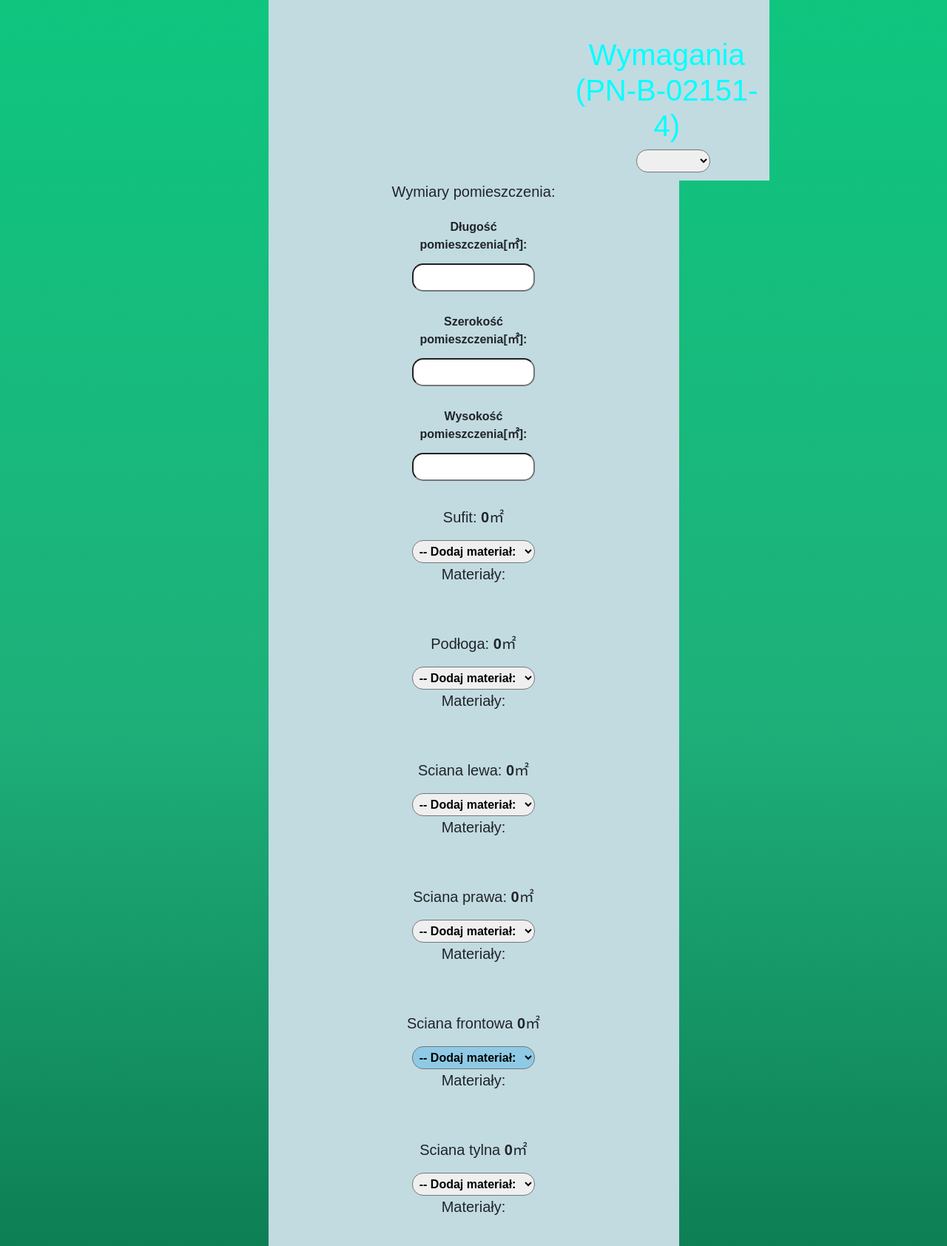
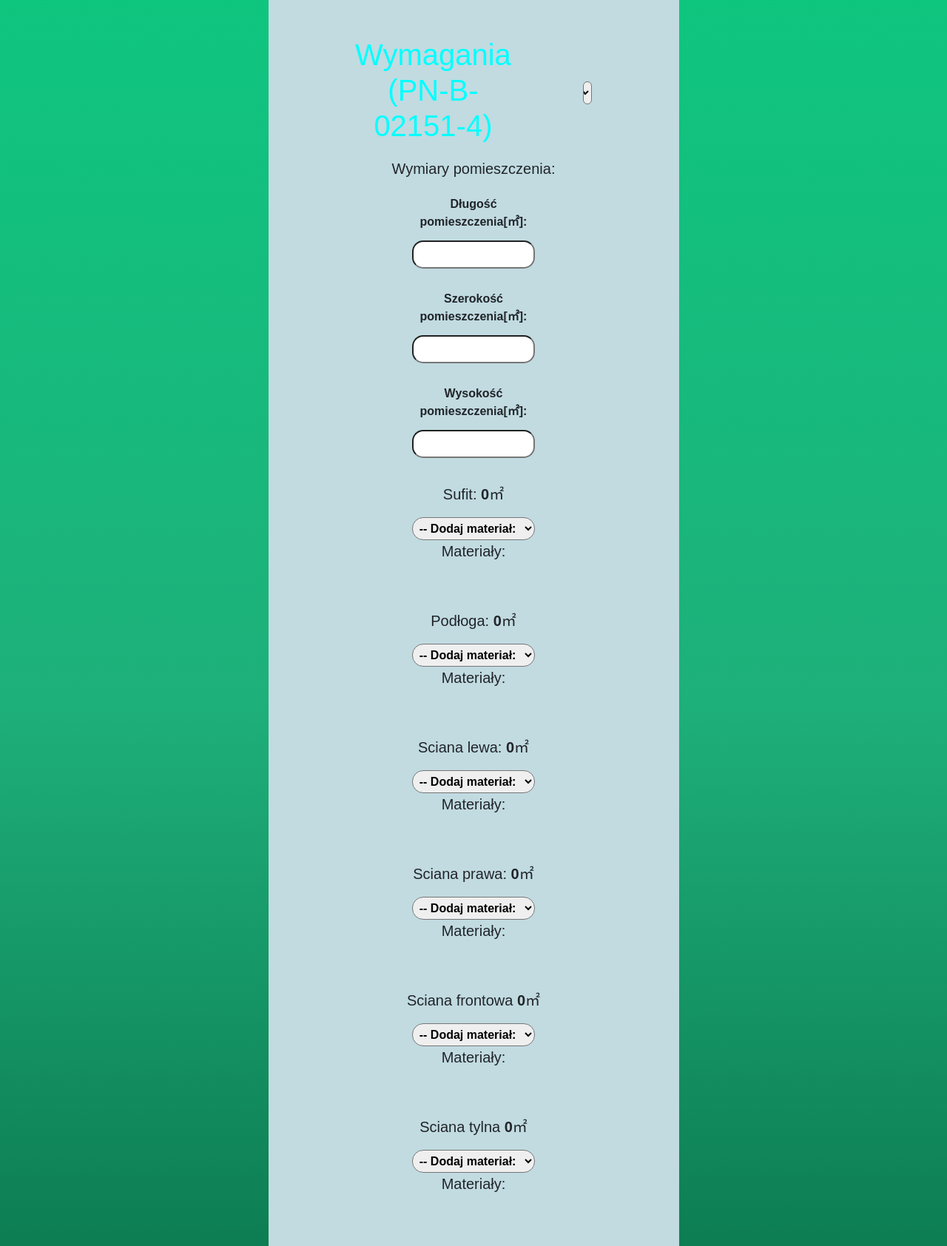
Before and after one commit to DorianWlodarczyk/System_do_obliczania_ch-onno-ci_akustycznej_w_pomieszczeniach_mieszkalnych_i_u-ytkowych, a Flask app: page /newproject in a window 1280 px wide. Shown: the part 56-1740 px from the top of the page at 74% size. Run offline with Flask 2, Linux system fonts and the light colour scheme; lists and menus that the app fills with data are empty; some libraries are stand-ins or nearby versions.

```diff
--- a/App/website/templates/newproject.html
+++ b/App/website/templates/newproject.html
@@ -4,24 +4,24 @@
 <html >
 
 <body style = "background-image: linear-gradient(#0ec77f, #1eb07a, #076b45);">
-    <div href="style.css" id='container'>
+    <div  id='container'>
     <head>
         <meta charset="utf-8">
         <meta name="viewport" content="width=device-width, initial-scale=1">
-        <link rel="stylesheet" href="https://use.fontawesome.com/releases/v5.10.2/css/all.css">
+        <link rel="stylesheet" href="style.css">
     </head>
     <body>
-    <div style="margin-left: 400px" id="container-head"><h1>Wymagania (PN-B-02151-4)</h1> <select style="width: 100px" id="wymaganiaSelect"> </select></div>
+    <div style="display: flex;align-items: center;justify-content: center;" id="container-head"><h1>Wymagania (PN-B-02151-4)</h1> <select style="" id="wymaganiaSelect"> </select></div>
 
 
-    <link rel="stylesheet" href="style1.css">
+    <link rel="stylesheet" style="display: flex;align-items: center;justify-content: center;">
     <p>Wymiary pomieszczenia:</p>
     <div> <label for="fname">Długość pomieszczenia[&#13217]:</label> <input type="text" id="dlugosc" onchange="oblicz_wymiary_pomieszczen()"><br><br> <label for="fname">Szerokość pomieszczenia[&#13217]:</label> <input type="text" id="szerokosc" onchange="oblicz_wymiary_pomieszczen()"><br><br> <label for="fname">Wysokość pomieszczenia[&#13217]:</label> <input type="text" id="wysokosc" onchange="oblicz_wymiary_pomieszczen()"><br><br> </div>
 
 
-   <div class ="sufit">
+   <div class ="sufit"  >
     <p href="style1.css">Sufit: <span id="sufit_rozmiar">0</span>&#13217</p> <select id="sufit_Select">
-        <option value="dodaj_material">-- Dodaj materiał: --</option>
+        <option style="border-radius: 10px;  " value="dodaj_material">-- Dodaj materiał: --</option>
     </select>
     <p>Materiały:</p>
     <ul id="sufit"> </ul> <br><br>
@@ -41,7 +41,7 @@
     </select>
     <p>Materiały:</p>
     <ul id="scianaprawa"> </ul> <br><br>
-    <p>Sciana frontowa <span id="scianafrontowa_rozmiar">0</span>&#13217</p> <select style=" background-color: #8ecae6;width: "id="scianafrontowa_Select">
+    <p>Sciana frontowa <span id="scianafrontowa_rozmiar">0</span>&#13217</p> <select id="scianafrontowa_Select">
         <option  value="dodaj_material">-- Dodaj materiał: --</option>
     </select>
     <p>Materiały:</p>
```
Also changed, not shown: App/website/templates/style.css (renamed from App/website/templates/style1.css).
